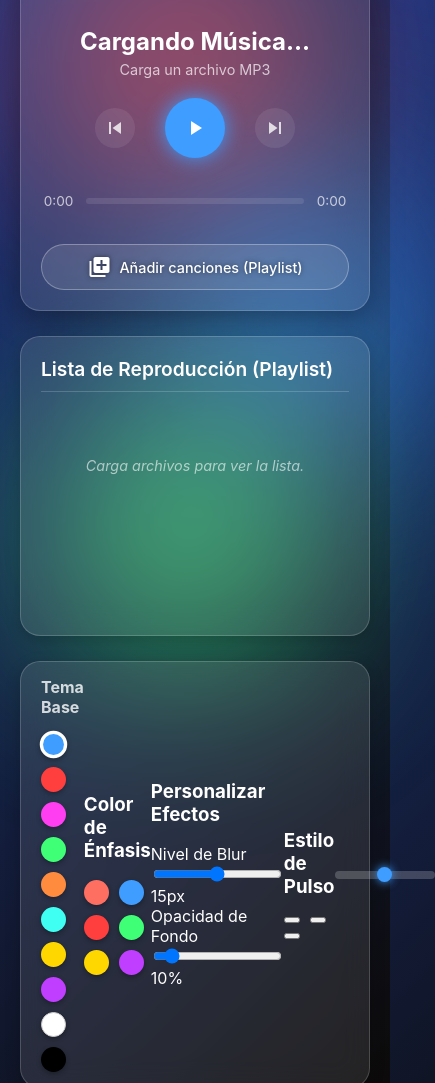
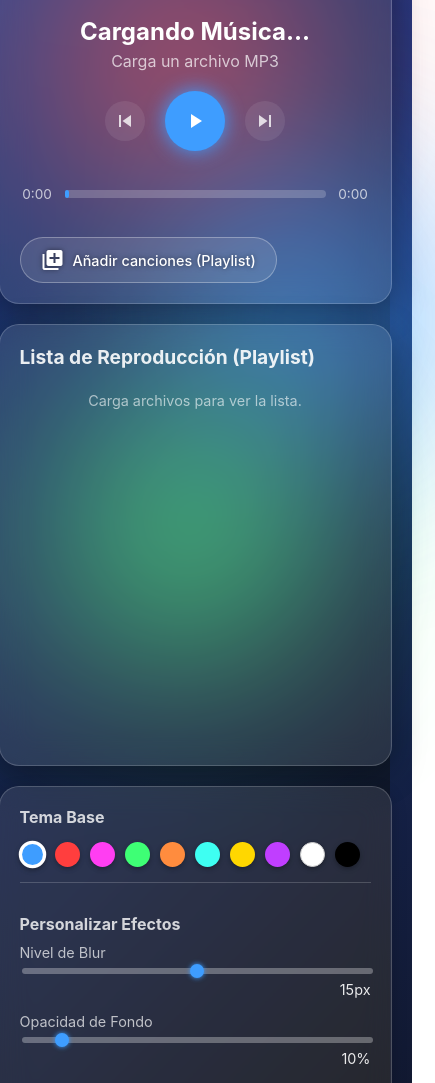
Before and after one commit to LoredoJuanLZ/ReproductorMSC, a plain HTML site: page index.html in a window 390 px wide. Shown: the part 144-1227 px from the top of the page, 435 px wide, since content can reach past the window. Drawn offline with Linux system fonts and the light colour scheme.

Commit message:
Restore theme variables and base styles in CSS

```diff
--- a/style.css
+++ b/style.css
@@ -25,7 +25,11 @@ body {
     margin: 0;
     font-family: -apple-system, BlinkMacSystemFont, 'Segoe UI', Roboto, Oxygen, Ubuntu, Cantarell, 'Open Sans', 'Helvetica Neue', sans-serif;
     overflow-x: hidden;
-    background: var(--body-bg); /* Fondo controlado por la variable JS */
+
+    /* CORRECCIÓN CLAVE: Establecer un fondo sólido (negro) ANTES del gradiente. */
+    background-color: #000000;
+
+    background: var(--body-bg);
     transition: background 0.7s ease-in-out;
 }
 
@@ -70,10 +74,10 @@ body {
 /* --- 2. Estilos del Reproductor (APLICACIÓN DE VARIABLES DE TEMA) --- */
 .player-card {
     display: flex; flex-direction: column;
-    /* CORRECCIÓN: Usamos --card-base-color para cambiar entre blanco y negro */
     background: rgba(var(--card-base-color), var(--card-bg-opacity));
     border-radius: 20px;
     box-shadow: 0 8px 32px 0 rgba(0, 0, 0, 0.37);
+    /* CLAVE: Aplicar el blur como variable CSS */
     backdrop-filter: var(--glass-blur); -webkit-backdrop-filter: var(--glass-blur);
     border: 1px solid var(--card-border-color);
     color: var(--card-text-color);
@@ -102,7 +106,6 @@ body {
 /* 4. Estilos de Controles */
 .player-controls { display: flex; justify-content: center; gap: 30px; align-items: center; }
 .control-btn, .play-btn {
-    /* CORRECCIÓN: Usamos --card-base-color para el fondo de los botones */
     background: rgba(var(--card-base-color), var(--card-bg-opacity));
     border: none; border-radius: 50%;
     color: var(--card-text-color);
@@ -114,12 +117,92 @@ body {
 /* 5. Estilos de la Barra de Progreso */
 .progress-bar-container { display: flex; align-items: center; gap: 10px; margin-top: 15px; }
 .progress-bar {
-    flex-grow: 1; height: 6px;
-    /* CORRECCIÓN: Usamos --card-base-color para el fondo de la barra de progreso */
-    background: rgba(var(--card-base-color), var(--card-bg-opacity));
-    border-radius: 3px; cursor: pointer;
+    flex-grow: 1;
+    height: 8px;
+    background: rgba(var(--card-base-color), 0.2);
+    border-radius: 4px;
+    cursor: pointer;
+    position: relative;
+    overflow: visible;
 }
-.progress-line { width: 0%; height: 100%; background: var(--main-color); border-radius: 3px; transition: width 0.1s linear, background 0.5s ease-in-out; }
+.progress-line {
+    width: 0%;
+    height: 100%;
+    background: var(--main-color);
+    border-radius: 3px;
+    transform-origin: bottom;
+
+   transition: width 0.1s linear, background 0.5s ease-in-out, transform 0.1s ease-out, box-shadow 0.1s ease-out, opacity 0.3s ease-in-out;
+
+    position: relative;
+    overflow: visible; /* Cambiado a visible para evitar recortes */
+    display: flex; /* Mantenemos display: flex para que las barras internas funcionen */
+    justify-content: flex-start;
+    align-items: flex-end;
+    gap: 2px;
+    padding: 0 2px;
+    opacity: 1; /* Por defecto visible */
+}
+
+/* Estilos dinámicos para los estilos de la barra de progreso (controlados por el data-attribute) */
+
+/* 1. Estilo Línea (default) */
+.progress-line[data-style="line"] {
+    transform-origin: center;
+    opacity: 1;
+    background: var(--main-color);
+}
+.progress-line[data-style="line"] .dyn-bar {
+    display: none; /* Oculta las barras dinámicas */
+}
+
+/* 2. Estilo SPARK (Pulsación Vertical más discreta y rápida) */
+.progress-line[data-style="spark"] {
+    box-shadow: none !important;
+    transition: width 0.1s linear, transform 0.05s ease-out;
+    transform-origin: center;
+    opacity: 1;
+    background: var(--main-color);
+}
+.progress-line[data-style="spark"] .dyn-bar {
+    display: none; /* Oculta las barras dinámicas */
+}
+
+/* 3. Estilo BARS (Visualizador de Espectro) */
+.progress-line[data-style="bars"] {
+    /* La línea de progreso ya no es el color de relleno, son las barras */
+    background: transparent !important;
+    opacity: 1;
+    transform: none !important; /* Reseteamos cualquier scaleY */
+    box-shadow: none !important; /* Reseteamos cualquier box-shadow */
+    transition: width 0.1s linear, opacity 0.3s;
+}
+
+/* ************************************************************* */
+/* ESTILOS PARA LAS BARRAS DINÁMICAS (dyn-bar) */
+/* ************************************************************* */
+
+.dyn-bar {
+    width: 3px;
+    min-width: 3px;
+    max-width: 3px;
+    height: 100%;
+    background: linear-gradient(to top, var(--main-color), rgba(255,255,255,0.9));
+    border-radius: 3px 3px 0 0;
+    transform: scaleY(0.5);
+    transform-origin: bottom;
+    transition: transform 0.04s ease-out, box-shadow 0.04s ease-out;
+    box-shadow: 0 0 15px var(--main-color), 0 -3px 10px var(--main-color);
+    opacity: 1;
+    flex-shrink: 0;
+    flex-grow: 0;
+}
+/* Ocultar las barras dinámicas por defecto, solo se mostrarán en data-style="bars" */
+.progress-line:not([data-style="bars"]) .dyn-bar {
+    display: none;
+}
+/* ************************************************************* */
+
 .time-current, .time-total { font-size: 0.85em; opacity: 0.7; width: 35px; text-align: center; }
 
 /* 6. Estilos del Botón de Carga Personalizado */
@@ -127,7 +210,6 @@ body {
 #file-input { display: none; }
 .custom-file-btn {
     display: inline-flex; align-items: center; gap: 8px; padding: 10px 20px; border-radius: 25px;
-    /* CORRECCIÓN: Usamos --card-base-color para el fondo del botón de carga */
     background: rgba(var(--card-base-color), var(--card-bg-opacity));
     border: 1px solid rgba(255, 255, 255, 0.3);
     color: var(--card-text-color); font-weight: 500; cursor: pointer; transition: background 0.3s, transform 0.1s;
@@ -135,16 +217,16 @@ body {
 }
 .custom-file-btn:hover { background: rgba(var(--card-base-color), 0.35); }
 
-/* --- 7. Estilos del Selector de Color --- */
+/* --- 7. Estilos del Selector de Color (Panel General) --- */
 .color-selector {
     z-index: 10;
     display: flex;
     gap: 0;
     flex-direction: column;
-
-    /* CORRECCIÓN: Usamos --card-base-color para el fondo del selector */
     background: rgba(var(--card-base-color), var(--card-bg-opacity));
-    border-radius: 20px; box-shadow: 0 4px 15px rgba(0, 0, 0, 0.2);
+    border-radius: 20px;
+    box-shadow: 0 4px 15px rgba(0, 0, 0, 0.2);
+    /* CLAVE: Aplicar el blur como variable CSS */
     backdrop-filter: var(--glass-blur); -webkit-backdrop-filter: var(--glass-blur);
     border: 1px solid var(--card-border-color);
     color: var(--card-text-color);
@@ -158,241 +240,223 @@ body {
 .color-options-panel h3 { margin: 0; font-size: 1.0em; opacity: 0.8; }
 
 /* Estilos internos de controles de color */
-.color-options {
-    display: flex;
-    flex-wrap: wrap;
-    gap: 10px;
-    margin-top: 15px;
-}
+.color-options { display: flex; flex-wrap: wrap; gap: 10px; margin-top: 15px; }
 .color-swatch {
-    --swatch-color: #fff; width: 25px; height: 25px;
-    border-radius: 50%; background-color: var(--swatch-color); border: 3px solid transparent;
-    cursor: pointer; transition: transform 0.2s, border-color 0.2s; box-shadow: 0 2px 5px rgba(0, 0, 0, 0.3);
-    position: relative;
-    z-index: 21;
+    --swatch-color: #fff; width: 25px; height: 25px; border-radius: 50%;
+    background-color: var(--swatch-color); border: 3px solid transparent;
+    cursor: pointer; transition: transform 0.2s, border-color 0.2s;
+    box-shadow: 0 2px 5px rgba(0, 0, 0, 0.3); position: relative; z-index: 21;
 }
 .color-swatch.active { border-color: var(--card-text-color); transform: scale(1.1); }
 
+/* ******************************************* */
+/* NUEVOS ESTILOS PARA AMBOS PANELES DE CONTROL */
+/* ******************************************* */
+.customization-panel { margin-top: 15px; padding-top: 15px; border-top: 1px solid var(--card-border-color); }
+.customization-panel h3 { margin-bottom: 10px; font-size: 1.0em; opacity: 0.8; }
+.hidden { display: none !important; }
+
+/* Énfasis */
+.accent-swatch.active { border-color: var(--main-color); /* Usar el color de énfasis para el borde */ }
+
+/* Grupos de control para Blur y Opacidad */
+.control-group { display: flex; flex-direction: column; margin-bottom: 15px; gap: 5px; }
+.control-group label { font-size: 0.9em; opacity: 0.7; }
+.control-group input[type="range"] {
+    width: 100%; /* Estilo minimalista para sliders horizontales */
+    -webkit-appearance: none; appearance: none; height: 6px;
+    background: rgba(var(--card-base-color), 0.3); border-radius: 3px;
+    outline: none; transition: opacity .2s;
+}
+.control-group input[type="range"]::-webkit-slider-thumb {
+    -webkit-appearance: none; appearance: none; width: 14px; height: 14px;
+    border-radius: 50%; background: var(--main-color); cursor: pointer;
+    box-shadow: 0 0 5px var(--main-color);
+}
+.control-group input[type="range"]::-moz-range-thumb {
+    width: 14px; height: 14px; border-radius: 50%;
+    background: var(--main-color); cursor: pointer;
+    box-shadow: 0 0 5px var(--main-color);
+    border: none;
+}
+.control-group span { font-size: 0.9em; opacity: 0.9; text-align: right; }
+
+/* Estilos de Previsualización */
+.style-swatch {
+    width: 60px; height: 40px; border-radius: 8px;
+    background: rgba(var(--card-base-color), 0.3);
+    display: flex; justify-content: center; align-items: center;
+    border: 3px solid transparent;
+    transition: border-color 0.2s;
+    padding: 0;
+}
+.style-swatch.active { border-color: var(--card-text-color); }
+.style-preview { width: 80%; height: 3px; background-color: var(--main-color); border-radius: 2px; }
+.style-preview.spark { box-shadow: 0 0 2px var(--main-color); }
+.style-preview.bars {
+    /* Previsualización del estilo de barras de frecuencia (3 barras estáticas en el selector) */
+    display: flex; justify-content: space-around; align-items: flex-end; /* Alinear abajo */
+    background: transparent; height: 80%; width: 90%;
+}
+.style-preview.bars > div {
+    width: 25%; height: 3px; background-color: var(--main-color);
+    border-radius: 1px;
+    /* Simulación de diferentes alturas */
+    transform: scaleY(0.5);
+    box-shadow: 0 0 2px var(--main-color);
+}
+.style-preview.bars > div:nth-child(1) { transform: scaleY(1.0); } /* Grave */
+.style-preview.bars > div:nth-child(2) { transform: scaleY(1.5); } /* Medio */
+.style-preview.bars > div:nth-child(3) { transform: scaleY(0.8); } /* Agudo */
+
+/* ******************************************* */
+/* FIN NUEVOS ESTILOS DE CONTROL */
+/* ******************************************* */
 
 /* Sub-panel de control de sensibilidad (Slider) */
 .sensitivity-control {
-    position: absolute;
-    left: 100%;
-    top: 50%;
-    transform: translate(15px, -50%);
-
-    display: flex;
-    justify-content: center;
-    align-items: center;
-    width: 30px;
-    height: 100%;
-    z-index: 15;
-    pointer-events: auto;
+    position: absolute; left: 100%; top: 50%; transform: translate(15px, -50%);
+    display: flex; justify-content: center; align-items: center;
+    width: 30px; height: 100%; z-index: 15; pointer-events: auto;
 }
-
-.slider-container {
-    display: flex;
-    height: 280px;
-    align-items: center;
-    padding: 0;
-    position: static;
-    transform: none;
-    z-index: 1;
-}
+.slider-container { display: flex; height: 280px; align-items: center; padding: 0; position: static; transform: none; z-index: 1; }
 
 /* Estilos para el input de rango (slider) vertical */
 #sensitivity-slider {
-    -webkit-appearance: none;
-    -moz-appearance: none;
-    appearance: none;
-    background: transparent;
-    cursor: pointer;
-
-    width: 200px;
-    height: 8px;
-    transform: rotate(270deg);
-    transform-origin: 50% 50%;
-
-    margin: 0;
+    -webkit-appearance: none; -moz-appearance: none; appearance: none;
+    background: transparent; cursor: pointer; width: 200px; height: 8px;
+    transform: rotate(270deg); transform-origin: 50% 50%; margin: 0;
     position: static;
 }
 
 /* Estilo de la pista del slider */
 #sensitivity-slider::-webkit-slider-runnable-track {
-    background: rgba(var(--card-base-color), 0.2); /* CORRECCIÓN: Usamos --card-base-color */
-    width: 100%;
-    height: 8px;
-    border-radius: 4px;
+    background: rgba(var(--card-base-color), 0.3); border-radius: 4px; height: 6px;
 }
 #sensitivity-slider::-moz-range-track {
-    background: rgba(var(--card-base-color), 0.2); /* CORRECCIÓN: Usamos --card-base-color */
-    width: 100%;
-    height: 8px;
-    border-radius: 4px;
+    background: rgba(var(--card-base-color), 0.3); border-radius: 4px; height: 6px;
 }
 
 /* Estilo del "pulgar" (thumb) del slider */
 #sensitivity-slider::-webkit-slider-thumb {
-    -webkit-appearance: none;
-    appearance: none;
-    margin-top: -3.5px;
-    width: 15px;
-    height: 15px;
-    border-radius: 50%;
-    background: var(--main-color);
-    box-shadow: 0 0 10px var(--main-color);
-    transition: background 0.5s ease-in-out, box-shadow 0.5s ease-in-out;
+    -webkit-appearance: none; appearance: none; width: 14px; height: 14px;
+    border-radius: 50%; background: var(--main-color); cursor: pointer;
+    box-shadow: 0 0 5px var(--main-color);
+    margin-top: -4px;
 }
 #sensitivity-slider::-moz-range-thumb {
-    width: 15px;
-    height: 15px;
-    border-radius: 50%;
-    background: var(--main-color);
-    box-shadow: 0 0 10px var(--main-color);
+    width: 14px; height: 14px; border-radius: 50%;
+    background: var(--main-color); cursor: pointer;
+    box-shadow: 0 0 5px var(--main-color);
     border: none;
-    transition: background 0.5s ease-in-out, box-shadow 0.5s ease-in-out;
 }
 
-/* --- 8. Estilos del Panel de Lista de Reproducción --- */
+
+/* --- 8. Estilos de la Lista de Reproducción --- */
 .playlist-panel {
-    width: 300px; height: 400px;
-    /* CORRECCIÓN: Usamos --card-base-color para el fondo del panel */
+    width: 250px;
+    min-height: 400px;
     background: rgba(var(--card-base-color), var(--card-bg-opacity));
     border-radius: 20px;
-    box-shadow: 0 4px 15px rgba(0, 0, 0, 0.2); backdrop-filter: var(--glass-blur);
+    box-shadow: 0 8px 32px 0 rgba(0, 0, 0, 0.37);
+    backdrop-filter: var(--glass-blur); -webkit-backdrop-filter: var(--glass-blur);
     border: 1px solid var(--card-border-color);
     color: var(--card-text-color);
-    padding: 20px; display: flex; flex-direction: column; z-index: 1;
-    margin-top: 0;
+    padding: 20px;
+    overflow: hidden;
 }
-.playlist-panel h3 { margin-top: 0; margin-bottom: 15px; font-size: 1.2em; font-weight: 600; border-bottom: 1px solid var(--card-border-color); padding-bottom: 10px; }
-#playlist-list { list-style: none; padding: 0; margin: 0; overflow-y: auto; flex-grow: 1; }
+
+.playlist-panel h3 { margin: 0 0 15px 0; font-size: 1.2em; opacity: 0.9; }
+#playlist-list {
+    list-style: none; margin: 0; padding: 0;
+    max-height: 350px; overflow-y: auto;
+}
+.empty-message { opacity: 0.6; text-align: center; padding: 20px 0; }
+/* Estilos para scrollbar */
 #playlist-list::-webkit-scrollbar { width: 5px; }
+#playlist-list::-webkit-scrollbar-track { background: rgba(var(--card-base-color), 0.1); }
 #playlist-list::-webkit-scrollbar-thumb { background: rgba(var(--card-base-color), 0.3); border-radius: 10px; }
-#playlist-list li { padding: 8px 10px; margin-bottom: 5px; border-radius: 8px; cursor: pointer; transition: background 0.2s, color 0.2s; font-size: 0.9em; overflow: hidden; white-space: nowrap; text-overflow: ellipsis; }
-/* Usamos --card-base-color con opacidad para el hover */
+
+#playlist-list li {
+    padding: 8px 10px; margin-bottom: 5px; border-radius: 8px;
+    cursor: pointer; transition: background 0.2s, color 0.2s;
+    font-size: 0.9em; overflow: hidden; white-space: nowrap; text-overflow: ellipsis;
+}
 #playlist-list li:hover { background: rgba(var(--card-base-color), 0.15); }
-#playlist-list li.current-track { background: var(--main-color); color: #fff; font-weight: bold; box-shadow: 0 0 10px var(--main-color); transition: background 0.5s ease-in-out, box-shadow 0.5s ease-in-out; }
-.empty-message { opacity: 0.6; font-style: italic; text-align: center; padding-top: 50px !important; cursor: default !important; }
+#playlist-list li.current-track { background: var(--main-color); color: #fff; font-weight: bold; box-shadow: 0 0 10px var(--main-color); }
 
 
-/* =================================================================== */
-/* --- 9. MEDIA QUERIES (Responsividad) --- */
-/* =================================================================== */
-
-@media (max-width: 900px) {
-
-    /* Asegura que el contenedor principal esté alineado arriba para evitar grandes espacios vacíos */
-    body {
-        align-items: flex-start;
-        min-height: 100vh;
-        padding-top: 20px; /* Pequeño margen superior */
+/* --- 9. Media Queries (Responsividad) --- */
+@media (max-width: 1024px) {
+    /* ... (Resto de media queries existentes) ... */
+    .main-container {
+        flex-direction: column;
+        align-items: center;
+        gap: 20px;
+        padding: 20px;
     }
 
-    /* 1. Contenedor Principal (Cambio de Layout) */
-    .main-container {
-        /* Apila los elementos verticalmente */
-        flex-direction: column;
-        gap: 25px;
-        padding: 0 20px; /* Padding horizontal */
-        align-items: center; /* Centra los bloques en la columna */
-        width: 100%;
-        box-sizing: border-box; /* Incluye padding en el ancho */
-    }
-
-    /* 2. Reproductor y Paneles (Ajuste de Ancho) */
     .player-card {
-        width: 100%; /* Ocupa todo el ancho disponible menos el padding */
-        min-width: 0; /* Permite que el ancho se reduzca */
-        max-width: 450px; /* Mantiene un límite máximo para tablets */
-        box-sizing: border-box;
-        padding: 20px; /* Reduce un poco el padding interno */
+        width: 90vw;
+        max-width: 500px;
+        min-width: 0;
     }
 
     .playlist-panel {
-        width: 100%;
-        max-width: 450px;
-        height: 300px; /* Altura ajustada para móviles */
-        box-sizing: border-box;
+        width: 90vw;
+        max-width: 500px;
+        height: 300px;
     }
 
-    /* 3. Selector de Color y Sensibilidad (Posicionamiento y Estilo) */
     .color-selector {
-        flex-direction: row; /* Coloca el slider junto a los colores */
-        width: 100%;
-        max-width: 450px;
-        padding: 15px 20px;
+        width: 90vw;
+        max-width: 500px;
         min-height: auto;
-        justify-content: space-between;
-        align-items: center;
-        box-sizing: border-box;
+        padding: 20px;
     }
 
-    /* Reposiciona el control de sensibilidad DENTRO del .color-selector */
+    /* Ocultar el slider de sensibilidad o moverlo */
     .sensitivity-control {
         position: static;
         transform: none;
-        width: 100px; /* Ancho ajustado */
+        width: 100%;
+        margin-top: 20px;
         height: auto;
-        display: flex;
-        justify-content: flex-end; /* Alinea el slider a la derecha */
-        padding-right: 0;
     }
-
-    /* Gira el slider de nuevo a horizontal y ajusta el tamaño */
     .slider-container {
-        height: 30px;
+        width: 100%;
+        height: auto;
+        justify-content: center;
+        align-items: center;
     }
-
     #sensitivity-slider {
-        width: 100px; /* Lo hacemos más pequeño */
-        transform: rotate(0deg); /* Vuelve a ser horizontal */
-        margin: 0;
-    }
-
-    /* 4. Información de la Canción (Ajuste para Espacio) */
-    .song-info {
-        flex-wrap: wrap; /* Permite que la portada y el texto se envuelvan si es necesario */
-        justify-content: center;
-    }
-
-    .text-details {
-        text-align: center;
-        width: 100%; /* Ocupa todo el ancho debajo de la carátula */
-        margin-top: 10px;
-    }
-
-    .song-title { font-size: 1.5em; }
-    .artist-name { font-size: 0.9em; }
-
-    /* Ajuste para el botón de carga */
-    .custom-file-btn {
-        width: 100%;
-        justify-content: center;
-        text-align: center;
-        box-sizing: border-box;
+        width: 80%;
+        transform: rotate(0deg);
+        height: 8px;
     }
 }
 
-@media (max-width: 500px) {
-    /* Ajustes para móviles muy pequeños */
+@media (max-width: 600px) {
+    .player-card {
+        padding: 20px;
+    }
 
-    /* Reduce el tamaño de la portada para ahorrar espacio vertical */
+    .song-info {
+        flex-direction: column;
+        align-items: center;
+        text-align: center;
+    }
+
     .album-art {
-        width: 100px;
-        height: 100px;
+        width: 100px; height: 100px;
     }
-    #album-icon {
-        font-size: 60px;
-    }
-    .play-btn {
-        width: 60px;
-        height: 60px;
-        font-size: 30px;
-    }
-    .control-btn {
-        width: 40px;
-        height: 40px;
-        font-size: 20px;
-    }
+
+    #album-icon { font-size: 60px; }
+
+    .text-details { width: 100%; text-align: center; }
+    .song-title { font-size: 1.5em; }
+
+    .player-controls { gap: 20px; }
+    .play-btn { width: 60px; height: 60px; font-size: 30px; }
+    .control-btn { width: 40px; height: 40px; font-size: 20px; }
 }
```
